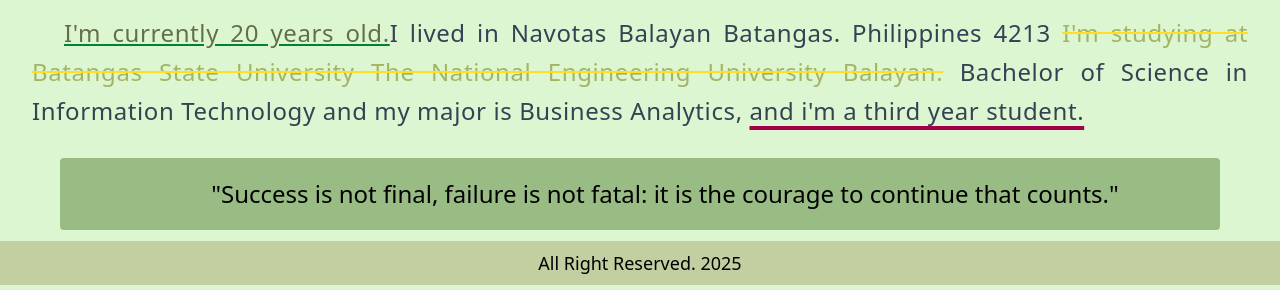
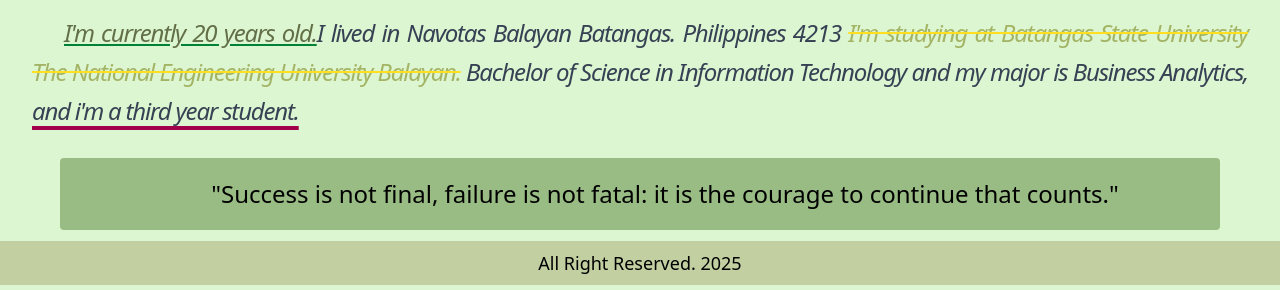
Before and after one commit to ChristinePDP/Tailwind101, a website: page index.html in a window 1280 px wide. Shown: the part 515-805 px from the top of the page. Drawn offline with Linux system fonts and the light colour scheme.

Commit message:
Basic responsive design(2

```diff
--- a/index.html
+++ b/index.html
@@ -25,8 +25,8 @@
                 <img class="size-40 hidden md:size-60 md:block md:rounded-full lg:rounded lg:size-75 " src="https://media1.tenor.com/m/fQqnqv9QV7gAAAAC/vrbie-vrbs.gif" width="518" height="918.1611374407582" alt="a white cat wearing a pair of green glasses" fetchpriority="high" style="max-width: 518px;">
             </div>
             <div class=" text-lg p-4 lg:text-[#F7418F] xl:text-gray-700">
-                <p class="font-mono tracking-wide leading-relaxed text-justify indent-8 md:font-sans md:text-2xl lg:font-bold xl:font-normal">
-                    <span class="underline decoration-black md:underline md:decoration-green-700 xl:text-[#626F47] "> I'm currently 20 years old.</span>I lived in  Navotas Balayan Batangas. Philippines 4213 <span class="line-through decoration-yellow-300 xl:text-[#A4B465]">I'm studying at Batangas State University The National Engineering University Balayan.</span> Bachelor of Science in Information Technology and my major is Business Analytics, <span class="underline underline-offset-6 decoration-4 decoration-pink-800">and i'm a third year student.</span>
+                <p class="font-mono tracking-wide leading-relaxed text-justify indent-8 md:font-sans md:text-2xl lg:font-bold xl:font-normal xl:italic xl:tracking-tighter">
+                    <span class="underline decoration-black md:underline md:decoration-green-700 xl:text-[#626F47]"> I'm currently 20 years old.</span>I lived in  Navotas Balayan Batangas. Philippines 4213 <span class="line-through decoration-yellow-300 xl:text-[#A4B465]">I'm studying at Batangas State University The National Engineering University Balayan.</span> Bachelor of Science in Information Technology and my major is Business Analytics, <span class="underline underline-offset-6 decoration-4 decoration-pink-800">and i'm a third year student.</span>
                 </p>
                 <p class=" bg-[#000B58] text-white rounded-full font-semibold text-xl text-justify indent-[50px] mt-10 p-10 md:bg-emerald-950 md:font-light md:italic md:text-yellow-200 md:text-lg md:p-5 lg:text-2xl lg:text-black lg:bg-[#647FBC] lg:font-normal lg:not-italic xl:text-center xl:m-7 xl:bg-[#99BC85] xl:rounded">
                     "Success is not final, failure is not fatal: it is the courage to continue that counts."
```
Also changed, not shown: src/output.css.
